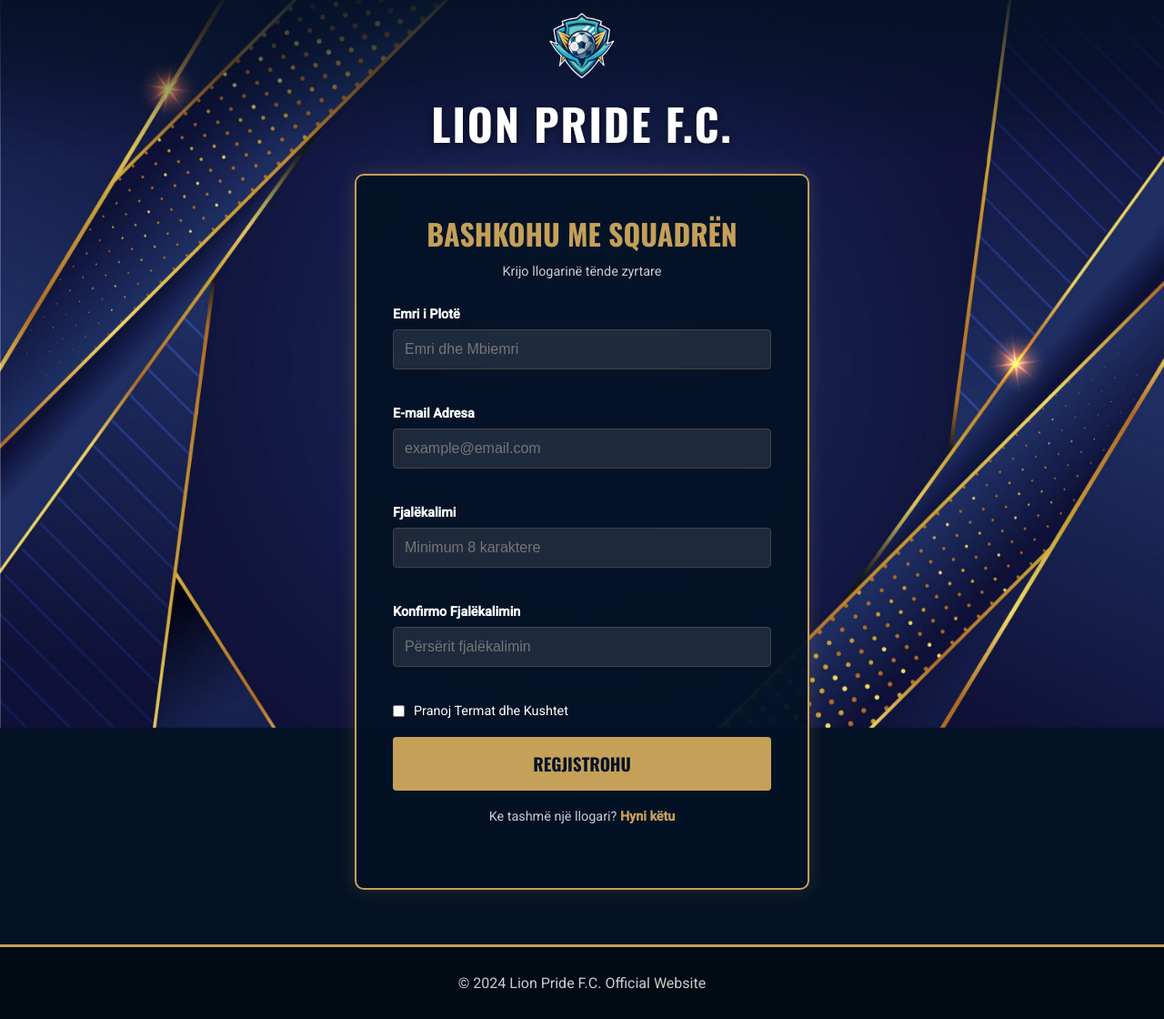
After one commit to qelik12/Projekt---Dizajn-dhe-Zhvillim-i-Web, a PHP site: page /register.html in a window 1280 px wide. The commit adds this page. Shown: the whole page at 91% size. Run offline with PHP 8.4, Linux system fonts and the light colour scheme.

Commit message:
Feat: Created Register page with Lion Pride styling

```diff
--- /dev/null
+++ b/register.html
@@ -0,0 +1,74 @@
+<!DOCTYPE html>
+<html lang="sq">
+<head>
+    <meta charset="UTF-8">
+    <meta name="viewport" content="width=device-width, initial-scale=1.0">
+    <title>Register - Lion Pride F.C.</title>
+    <link rel="stylesheet" href="style.css">
+    <link href="https://fonts.googleapis.com/css2?family=Oswald:wght@400;700&family=Roboto:wght@400;500&display=swap" rel="stylesheet">
+</head>
+<body>
+
+    <div class="register-background"></div>
+
+    <header>
+        <div class="brand-center">
+            <div class="logo-container">
+                <img src="../images/Logo.png" alt="Logo" class="main-logo">
+            </div>
+            <h1><a href="../index.html" style="color: white; text-decoration: none;">LION PRIDE F.C.</a></h1>
+        </div>
+    </header>
+
+    <main class="auth-container">
+
+        <div class="auth-card">
+            <h2>BASHKOHU ME SQUADRËN</h2>
+            <p>Krijo llogarinë tënde zyrtare</p>
+
+            <form id="registerForm" onsubmit="return validateRegister(event)"> <div class="form-group">
+                    <label for="fullname">Emri i Plotë</label>
+                    <input type="text" id="fullname" name="fullname" placeholder="Emri dhe Mbiemri">
+                    <span class="error-msg" id="nameError"></span>
+                </div>
+
+                <div class="form-group">
+                    <label for="email">E-mail Adresa</label>
+                    <input type="email" id="email" name="email" placeholder="example@email.com">
+                    <span class="error-msg" id="emailError"></span>
+                </div>
+
+                <div class="form-group">
+                    <label for="password">Fjalëkalimi</label>
+                    <input type="password" id="password" name="password" placeholder="Minimum 8 karaktere">
+                    <span class="error-msg" id="passError"></span>
+                </div>
+
+                <div class="form-group">
+                    <label for="confirm-password">Konfirmo Fjalëkalimin</label>
+                    <input type="password" id="confirm-password" name="confirm-password" placeholder="Përsërit fjalëkalimin">
+                    <span class="error-msg" id="confirmPassError"></span>
+                </div>
+
+                <div class="form-check">
+                    <input type="checkbox" id="terms">
+                    <label for="terms">Pranoj Termat dhe Kushtet</label>
+                </div>
+
+                <button type="submit" class="btn-gold-full">REGJISTROHU</button>
+
+                <div class="form-footer">
+                    <p>Ke tashmë një llogari? <a href="login.html">Hyni këtu</a></p>
+                </div>
+            </form>
+        </div>
+
+    </main>
+
+    <footer>
+        <p>&copy; 2024 Lion Pride F.C. Official Website</p>
+    </footer>
+
+    <script src="../js/validation.js"></script>
+</body>
+</html>
--- a/style.css
+++ b/style.css
@@ -271,3 +271,144 @@ footer {
         font-size: 2em;
     }
 }
+
+/* =========================================
+   STILET PËR FAQET AUTH (Register/Login)
+   ========================================= */
+
+/* Sfondi specifik për Register/Login */
+.register-background {
+    position: fixed;
+    top: 0;
+    left: 0;
+    width: 100%;
+    height: 100%;
+    /* Vendos emrin e sakte te fotos qe do (psh: 14581468_5499524.jpg) */
+    background-image: url('../images/14581468_5499524.jpg');
+    background-size: cover;
+    background-position: center;
+    z-index: -1;
+}
+
+/* Kontejneri qe e mban formen ne mes */
+.auth-container {
+    display: flex;
+    justify-content: center;
+    align-items: center;
+    min-height: 80vh; /* E vendos ne mes te ekranit vertikalisht */
+    padding: 20px;
+}
+
+/* Karta e Formës (Glass effect me vija te arta) */
+.auth-card {
+    background-color: rgba(4, 18, 37, 0.95); /* Sfond shume i erret, pak transparent */
+    border: 2px solid #c5a059; /* Kornize e arte */
+    padding: 40px;
+    width: 100%;
+    max-width: 500px; /* Nuk behet me e gjere se kaq */
+    border-radius: 10px;
+    box-shadow: 0 0 20px rgba(197, 160, 89, 0.2); /* Shkëlqim i lehtë i artë */
+    text-align: center;
+}
+
+.auth-card h2 {
+    font-family: 'Oswald', sans-serif;
+    color: #c5a059;
+    font-size: 2em;
+    margin-bottom: 10px;
+    text-transform: uppercase;
+}
+
+.auth-card p {
+    color: #cccccc;
+    margin-bottom: 30px;
+    font-size: 0.9em;
+}
+
+/* Inputet (Fushat e shkrimit) */
+.form-group {
+    margin-bottom: 20px;
+    text-align: left;
+}
+
+.form-group label {
+    display: block;
+    color: #ffffff;
+    margin-bottom: 8px;
+    font-size: 0.9em;
+    font-weight: bold;
+}
+
+.form-group input {
+    width: 100%;
+    padding: 12px;
+    background-color: rgba(255, 255, 255, 0.1); /* Pak transparente */
+    border: 1px solid #444;
+    color: #ffffff;
+    border-radius: 4px;
+    font-size: 1em;
+    transition: all 0.3s;
+}
+
+.form-group input:focus {
+    outline: none;
+    border-color: #c5a059; /* Behet e arte kur klikon */
+    background-color: rgba(255, 255, 255, 0.15);
+}
+
+/* Checkbox */
+.form-check {
+    text-align: left;
+    margin-bottom: 20px;
+    font-size: 0.9em;
+    display: flex;
+    align-items: center;
+}
+
+.form-check input {
+    margin-right: 10px;
+}
+
+/* Butoni i madh i Artë */
+.btn-gold-full {
+    width: 100%;
+    padding: 15px;
+    background-color: #c5a059;
+    color: #041225;
+    border: none;
+    font-weight: bold;
+    font-family: 'Oswald', sans-serif;
+    font-size: 1.2em;
+    text-transform: uppercase;
+    cursor: pointer;
+    border-radius: 4px;
+    transition: background 0.3s;
+}
+
+.btn-gold-full:hover {
+    background-color: #ffffff;
+}
+
+/* Linket poshte */
+.form-footer {
+    margin-top: 20px;
+}
+
+.form-footer a {
+    color: #c5a059;
+    text-decoration: none;
+    font-weight: bold;
+}
+
+.form-footer a:hover {
+    text-decoration: underline;
+}
+
+/* Mesazhet e Errorit (per JavaScript) */
+.error-msg {
+    color: #ff4d4d;
+    font-size: 0.8em;
+    margin-top: 5px;
+    display: block;
+    height: 15px; /* Mban vendin */
+}
```
Also changed, not shown: index.html (+6 -6 lines), images/Gemini_Generated_Image_hnfj67hnfj67hnfj.png (added), images/newspaper.png (added), images/text-lines.png (added).
